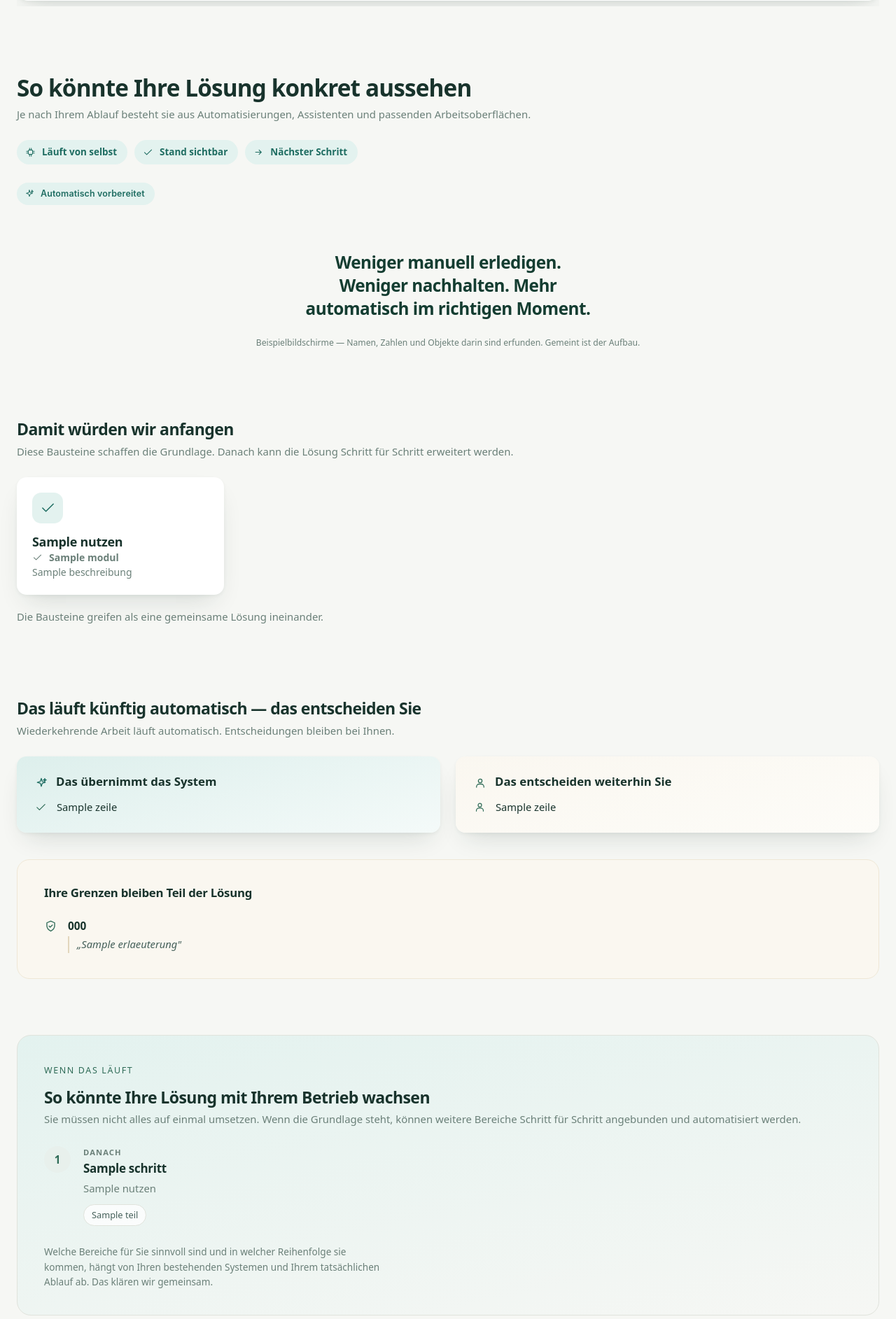
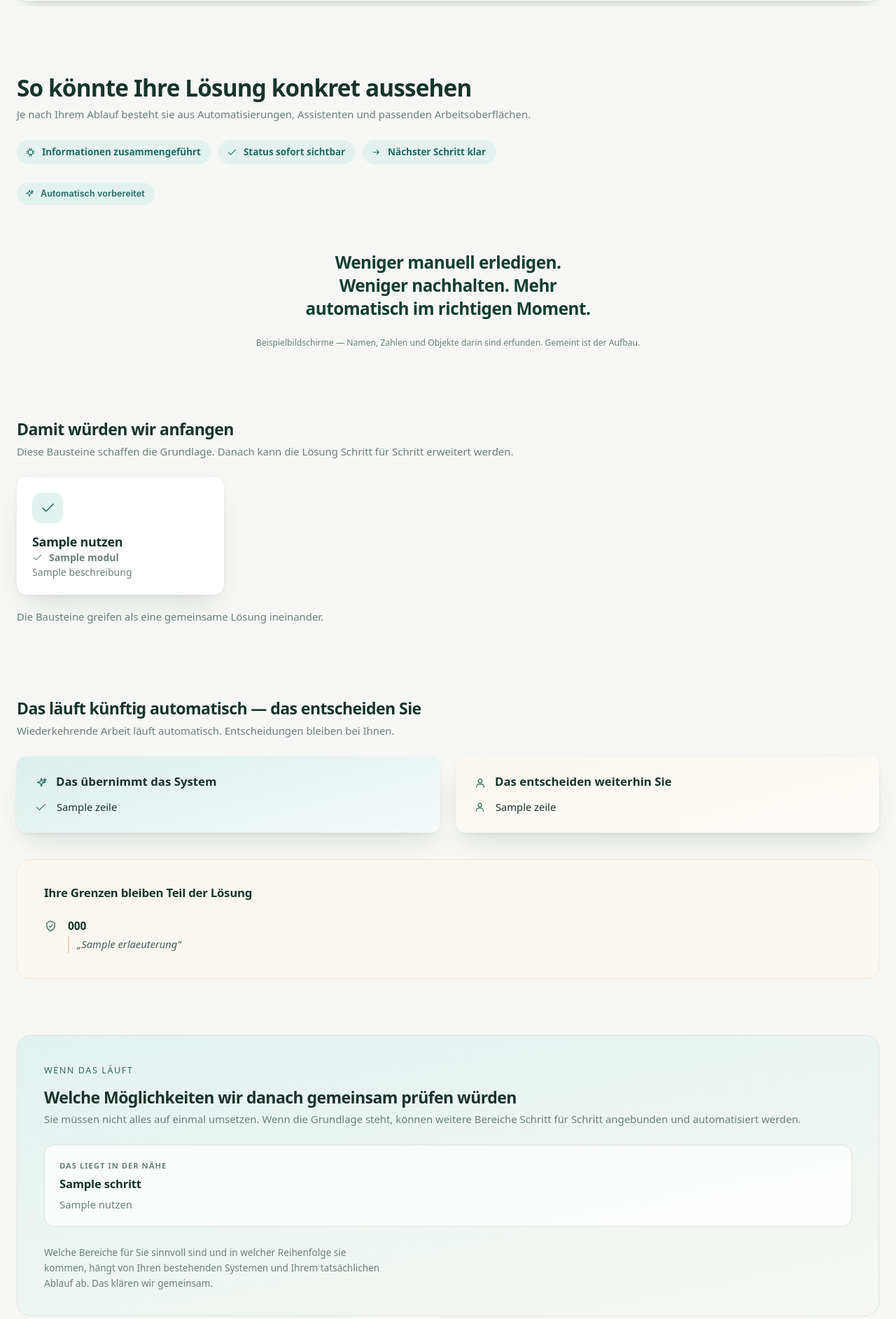
Before and after one commit to deryasarikaya/AI-Start-Map, a FastAPI app: template app/templates/ergebnis.html in a window 1280 px wide. Shown: the part 1345-3230 px from the top of the page at 70% size. Run offline with FastAPI, Linux system fonts and the light colour scheme; the template is opened without the code that fills it: most values are stand-ins (such as "Sample title", 1, 10 or a date in 2020).

Commit message:
Turn the outlook from a plan into a space of possibilities
The evaluation diagnoses and opens the solution space; the conversation
decides the route. That business decision rules out the numbered
sequence: numbers say this is the plan, and what is meant is this is the
ground. Nearness is now a phrase - it is close by, this could make sense
later - which says the same thing without claiming an order nobody has
settled yet.

The building blocks went with the numbers. At a place meant to make
someone curious they are already implementation detail, and they stand
where they belong, with the foundation above. The foundation itself is
not repeated here either.

Two smaller things in the same pass. The three chips over the mockups
said "runs by itself", which is not true - not the whole solution runs by
itself, the recurring steps do; they now name what actually changes. And
a limit the customer drew is no longer drawn wider than he drew it: he
was against promising slots without checked capacity, not against
appointment scheduling, and the wider version cuts off an option he never
excluded.

```diff
--- a/app/static/tafel.css
+++ b/app/static/tafel.css
@@ -1054,64 +1054,32 @@
   border: 1px solid var(--linie);
 }
 
-.tafel .pfad {
-  margin: 26px 0 0; padding: 0; list-style: none;
-  display: grid; gap: 0;
+/* **Keine Nummern, keine Linie.** Beides sagte „das ist der Plan" - und
+ * die Auswertung liefert bewusst keinen. Vier Moeglichkeiten nebeneinander,
+ * die Naehe steht als Marke darueber statt als Ordnungszahl davor. */
+.tafel .moeglichkeiten {
+  display: grid; gap: 14px; margin-top: 24px;
+  grid-template-columns: repeat(auto-fit, minmax(230px, 1fr));
 }
-.tafel .station {
-  position: relative; display: grid; gap: 18px;
-  grid-template-columns: 38px 1fr; padding: 0 0 26px;
+.tafel .moeglichkeit {
+  padding: 20px 21px; border-radius: var(--rund);
+  background: rgb(255 255 255 / .78); border: 1px solid var(--linie);
   transition: transform .5s cubic-bezier(.22, .61, .36, 1) var(--verzug, 0ms),
               opacity .5s ease var(--verzug, 0ms);
 }
-/* Die Linie verbindet die Stationen und hört vor der letzten auf -
- * sonst läuft der Weg ins Leere. */
-.tafel .station:not(:last-child)::before {
-  content: ""; position: absolute; left: 18px; top: 40px;
-  width: 2px; height: calc(100% - 40px); background: var(--linie);
+.tafel .moeglichkeitsmarke {
+  margin: 0 0 6px; font-size: .7rem; font-weight: 700;
+  letter-spacing: .09em; text-transform: uppercase; color: var(--tinte-leise);
 }
-.tafel .station:last-child { padding-bottom: 0; }
-
-.tafel .stationsnummer {
-  z-index: 1; display: grid; place-items: center;
-  width: 38px; height: 38px; border-radius: 50%;
-  background: var(--marke-hell); color: var(--marke);
-  font-size: .95rem; font-weight: 700; font-variant-numeric: tabular-nums;
-}
-/* Die Grundlage ist das, was jetzt gebaut wird. Sie sitzt fester als
- * der Weg dahinter - sonst liest sich alles gleich weit weg. */
-.tafel .station--jetzt .stationsnummer {
-  background: var(--ki, #2f7d70); color: #fff;
-}
-
-.tafel .stationsmarke {
-  margin: 0 0 3px; font-size: .7rem; font-weight: 700;
-  letter-spacing: .1em; text-transform: uppercase; color: var(--tinte-leise);
-}
-.tafel .station--jetzt .stationsmarke { color: var(--ki, #2f7d70); }
-.tafel .station h3 {
-  margin: 0; font-size: 1.06rem; font-weight: 660; line-height: 1.3;
+.tafel .moeglichkeit h3 {
+  margin: 0; font-size: 1.04rem; font-weight: 660; line-height: 1.3;
   letter-spacing: -.014em;
 }
-.tafel .stationsnutzen {
-  margin: 6px 0 0; font-size: .93rem; line-height: 1.5;
+.tafel .moeglichkeitsnutzen {
+  margin: 7px 0 0; font-size: .93rem; line-height: 1.5;
   color: var(--tinte-leise);
 }
 
-/* Die Teile eines Bereichs: klein, waagerecht, ohne Kästchen. Sie sollen
- * zeigen, woraus so ein Schritt besteht, ohne schon ein Angebot zu sein. */
-.tafel .stationsteile {
-  display: flex; flex-wrap: wrap; gap: 6px;
-  margin: 12px 0 0; padding: 0; list-style: none;
-}
-.tafel .stationsteile li {
-  padding: 4px 11px; border-radius: 999px;
-  background: rgb(255 255 255 / .78); border: 1px solid var(--linie);
-  font-size: .8rem; color: var(--tinte-schwach);
-}
-
-/* Der Satz, der den Weg ehrlich hält: Was davon passt, ist noch nicht
- * entschieden. */
 .tafel .wachstumsnotiz {
   margin: 26px 0 0; font-size: .85rem; color: var(--tinte-leise);
   max-width: 62ch;
--- a/app/templates/ergebnis.html
+++ b/app/templates/ergebnis.html
@@ -448,9 +448,13 @@
        auf einzelne Stellen zeigen — die wären pro Fall erfunden. Diese
        drei gelten für jede Oberfläche, die wir bauen würden. #}
     <ul class="mikronutzen">
-      <li><svg aria-hidden="true"><use href="#i-schluessel"/></svg>Läuft von selbst</li>
-      <li><svg aria-hidden="true"><use href="#i-haken"/></svg>Stand sichtbar</li>
-      <li><svg aria-hidden="true"><use href="#i-pfeil"/></svg>Nächster Schritt</li>
+      {# **Konkret statt pauschal.** Hier stand „Läuft von selbst" — und das
+         stimmt nicht: Nicht die ganze Lösung läuft von selbst, sondern die
+         wiederkehrenden Schritte. Ein Versprechen, das die Ansichten
+         darunter nicht halten, kostet mehr, als es einbringt. #}
+      <li><svg aria-hidden="true"><use href="#i-schluessel"/></svg>Informationen zusammengeführt</li>
+      <li><svg aria-hidden="true"><use href="#i-haken"/></svg>Status sofort sichtbar</li>
+      <li><svg aria-hidden="true"><use href="#i-pfeil"/></svg>Nächster Schritt klar</li>
     </ul>
 
     {# `breit-schmal` heisst: breite Ansicht links, schmale rechts. #}
@@ -667,42 +671,38 @@
    Fehlt der Pfad — gespeicherte Ergebnisse von vorher kennen ihn nicht —,
    fällt der Abschnitt weg. Ein erfundener Ausblick wäre schlimmer als
    keiner. #}
-{% if e.ausbaupfad %}
+{# **Ein Moeglichkeitsraum, kein Umsetzungsplan.**
+
+   Die Auswertung diagnostiziert und oeffnet den Loesungsraum; ueber die
+   Route entscheidet das Gespraech. Daraus folgt, dass hier keine Nummern
+   stehen: Eine nummerierte Folge sagt „das ist der Plan", gemeint ist
+   „das ist das Gelaende".
+
+   Die Grundlage selbst faellt weg — sie steht oben als „Damit wuerden wir
+   anfangen". Und die Bausteine bleiben ebenfalls dort: An einer Stelle,
+   die neugierig machen soll, waeren sie schon Umsetzungsdetail. #}
+{%- set weitere = e.ausbaupfad | rejectattr('stufe', 'equalto', 'jetzt') | list -%}
+{% if weitere %}
 <section class="wachstum" data-auftritt>
   <div class="flaeche">
     <p class="marke">Wenn das läuft</p>
-    <h2>So könnte Ihre Lösung mit Ihrem Betrieb wachsen</h2>
+    <h2>Welche Möglichkeiten wir danach gemeinsam prüfen würden</h2>
     <p class="lauftext">Sie müssen nicht alles auf einmal umsetzen. Wenn die
     Grundlage steht, können weitere Bereiche Schritt für Schritt angebunden
     und automatisiert werden.</p>
 
-    {# Eine Ordnungszahl je Station und eine durchgehende Linie: Erst das
-       macht aus vier Kacheln eine Folge. Ohne sie liest man wieder eine
-       Sammlung, und eine Sammlung hat keine Richtung. #}
-    <ol class="pfad">
-      {% for schritt in e.ausbaupfad[:6] %}
-      <li class="station station--{{ schritt.stufe or 'danach' }}"
-          style="--verzug: {{ loop.index0 * 80 }}ms">
-        <span class="stationsnummer" aria-hidden="true">{{ loop.index }}</span>
-        <div class="stationstext">
-          <p class="stationsmarke">
-            {%- if schritt.stufe == 'jetzt' -%}Die Grundlage
-            {%- elif schritt.stufe == 'spaeter' -%}Ausbau
-            {%- else -%}Danach{%- endif -%}
-          </p>
-          <h3>{{ schritt.name }}</h3>
-          <p class="stationsnutzen">{{ schritt.nutzen }}</p>
-          {% if schritt.bausteine %}
-          <ul class="stationsteile">
-            {% for teil in schritt.bausteine[:5] %}
-            <li>{{ teil }}</li>
-            {% endfor %}
-          </ul>
-          {% endif %}
-        </div>
-      </li>
+    <div class="moeglichkeiten">
+      {% for schritt in weitere[:4] %}
+      <article class="moeglichkeit" style="--verzug: {{ loop.index0 * 80 }}ms">
+        <p class="moeglichkeitsmarke">
+          {%- if schritt.stufe == 'spaeter' -%}Das könnte später sinnvoll werden
+          {%- else -%}Das liegt in der Nähe{%- endif -%}
+        </p>
+        <h3>{{ schritt.name }}</h3>
+        <p class="moeglichkeitsnutzen">{{ schritt.nutzen }}</p>
+      </article>
       {% endfor %}
-    </ol>
+    </div>
 
     <p class="wachstumsnotiz">Welche Bereiche für Sie sinnvoll sind und in
     welcher Reihenfolge sie kommen, hängt von Ihren bestehenden Systemen und
```
Also changed, not shown: app/prompts/ergebnis_teil2b.md (+17 -0 lines), tests/test_beyond_the_first_step.py (+23 -17 lines).
